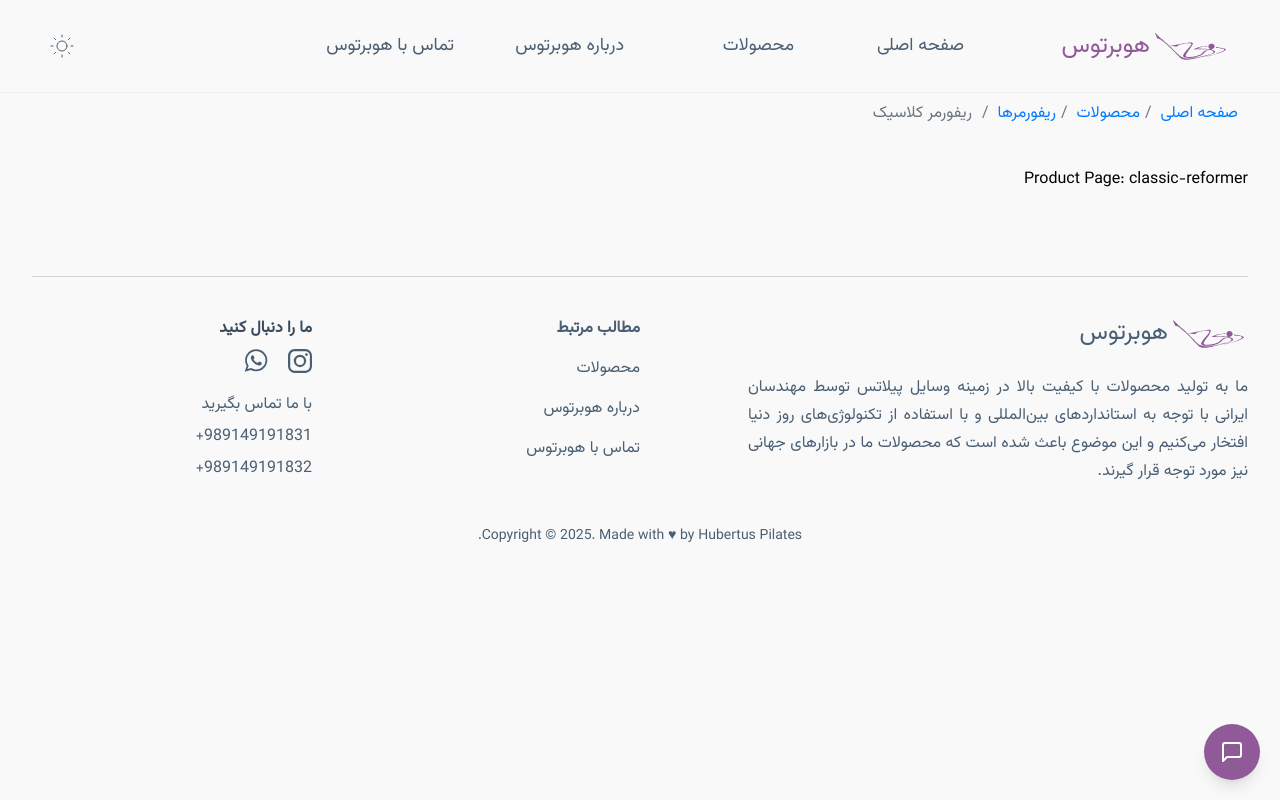
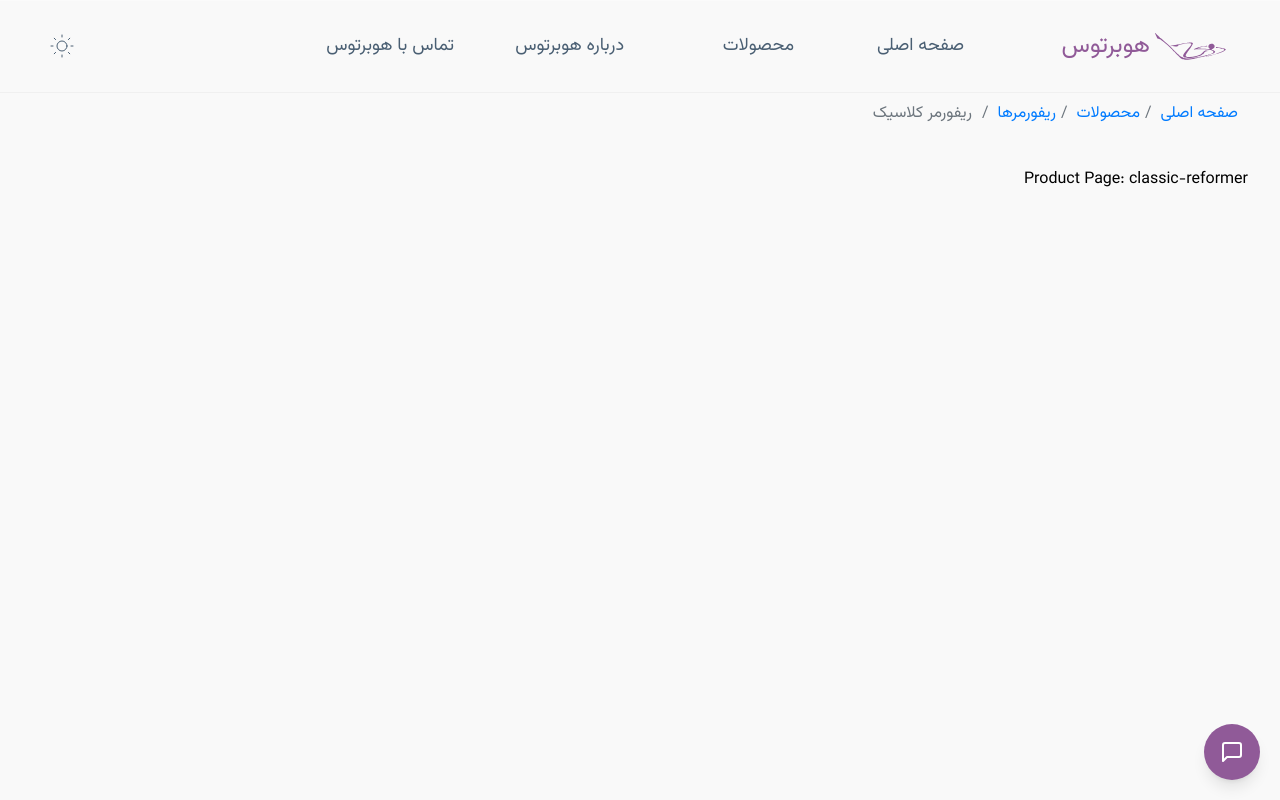
Before and after one commit to elhamest/hubertus-pilates-client, a Next.js app: page /collections/reformers/classic-reformer in a window 1280 px wide. Shown: the top 800 px of the page. Built offline with nearby package versions, Linux system fonts and the light colour scheme.

Commit message:
Added min-height to each page

```diff
--- a/src/app/about-us/page.jsx
+++ b/src/app/about-us/page.jsx
@@ -7,7 +7,7 @@
 const AboutUs = () => {
   return (
     <Container>
-      <div className="py-8">
+      <div className="py-8 pageHeight">
         <div>
           <div className={`${styles.companyWrapper} pageWrapper`}>
             <h1 className="dark:text-neutralWhiteColor">
--- a/src/app/collections/[collectionId]/[productId]/page.jsx
+++ b/src/app/collections/[collectionId]/[productId]/page.jsx
@@ -6,11 +6,11 @@
 
 export default async function ProductPage({ params, locale = "fa" }) {
   const { productId } = await Promise.resolve(params);
-  console.log("params in product:", params);
+  // console.log("params in product:", params);
 
   return (
     <Container>
-      <div>Product Page: {productId}</div>
+      <div className="pageHeight">Product Page: {productId}</div>
     </Container>
   );
 }
--- a/src/app/collections/[collectionId]/page.jsx
+++ b/src/app/collections/[collectionId]/page.jsx
@@ -28,7 +28,7 @@
 
   return (
     <Container>
-      <div className="pageWrapper">
+      <div className="pageWrapper pageHeight">
         <h1 className="dark:text-neutralWhiteColor">
           {selectedCollection?.title}
         </h1>
--- a/src/app/collections/page.jsx
+++ b/src/app/collections/page.jsx
@@ -10,7 +10,7 @@
 function CollectionsPage() {
   return (
     <Container>
-      <div className="pageWrapper">
+      <div className="pageWrapper pageHeight">
         <h1 className="dark:text-neutralWhiteColor">
           {faConstants.allCollectionsTitle}
         </h1>
--- a/src/app/globals.css
+++ b/src/app/globals.css
@@ -131,6 +131,10 @@
   margin-bottom: 20px;
 }
 
+.pageHeight {
+  min-height: 80vh;
+}
+
 @media (min-width: 481px) and (max-width: 767px) {
   .pageWrapper h1 {
     font-size: 24px;
--- a/src/app/page.js
+++ b/src/app/page.js
@@ -39,7 +39,7 @@
   useScrollAnimation(".animateFadeInUp", 0.1); // Trigger when 10% of the element is visible
 
   return (
-    <>
+    <div className="page-height">
       <Hero />
       <Container>
         <div>
@@ -81,6 +81,6 @@
         </div>
       </Container>
       <HomeSlider imagePaths={imagePaths} />
-    </>
+    </div>
   );
 }
--- a/src/components/UI/gallery/galleryItems/GalleryItems.jsx
+++ b/src/components/UI/gallery/galleryItems/GalleryItems.jsx
@@ -4,7 +4,7 @@
 import styles from "./GalleryItems.module.css";
 
 function GalleryItems({ items, customClass }) {
-  console.log("Gallery items, items:", items);
+  // console.log("Gallery items, items:", items);
   return (
     <>
       {items?.map((item, index) => (
```
